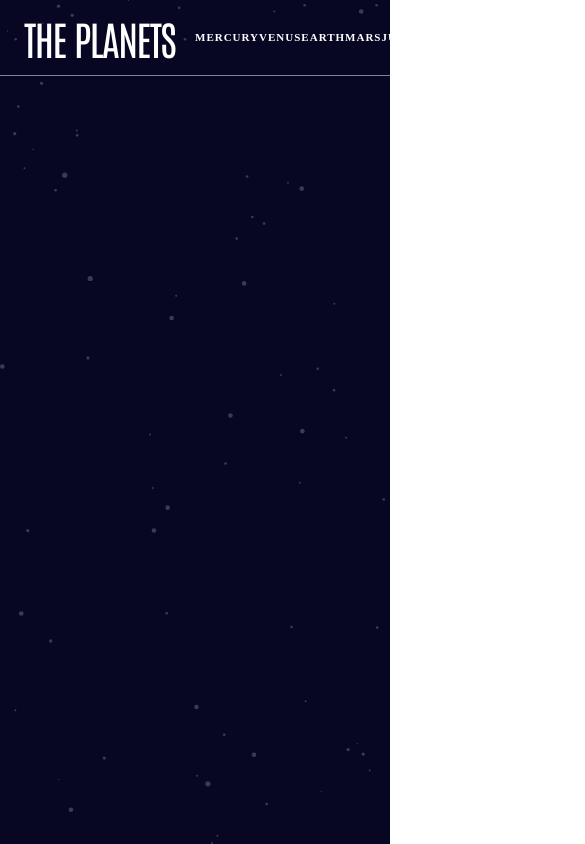
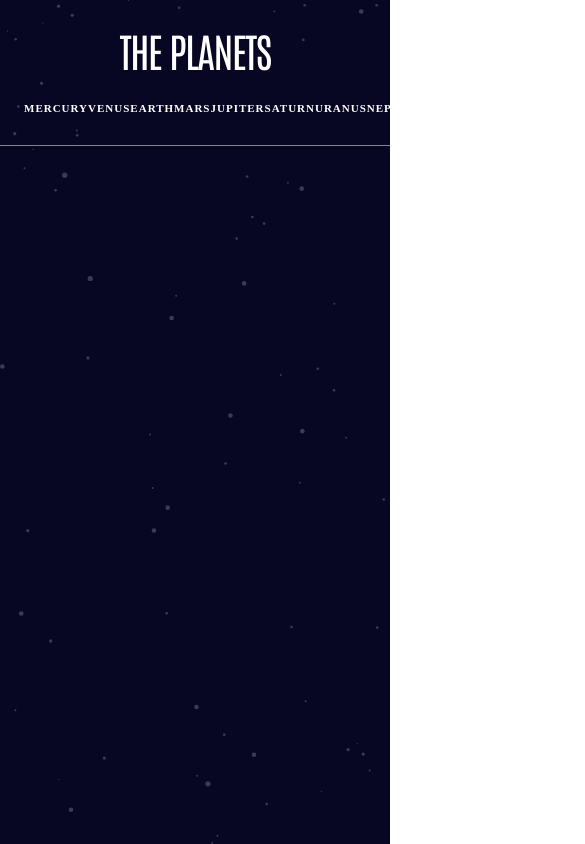
Before and after one commit to nyeno/Planet-Fact-Site, a React (Create React App) app: page / in a window 390 px wide. Shown: the whole page, 585 px wide, since content can reach past the window. Built offline with nearby package versions, Linux system fonts and the light colour scheme.

Commit message:
tablet responsive header

```diff
--- a/src/App.css
+++ b/src/App.css
@@ -10,9 +10,3 @@
     background-color: #070724;
     height:100vh
 }
-nav{
-  display: flex;
-  justify-content: space-between;
-  width: 50%;
-  align-items: center;
-}
--- a/src/Components/Header.js
+++ b/src/Components/Header.js
@@ -9,7 +9,7 @@ const Header = ({}) => {
       <section>
         <H2>The planets</H2>
       </section>
-      <nav>
+      <Nav style={{cursor:'pointer'}}>
         <H4>Mercury</H4>
         <H4>Venus</H4>
         <H4>Earth</H4>
@@ -18,13 +18,13 @@ const Header = ({}) => {
         <H4>Saturn</H4>
         <H4>Uranus</H4>
         <H4>Neptune</H4>
-      </nav>
+      </Nav>
     </StyledHeader>
   );
 };
 
 
-export const StyledHeader= styled.header`
+ const StyledHeader= styled.header`
   color: ${colors.white};
   background-color: ${(props) =>
     props.active ? props.activeColor : props.background};
@@ -32,7 +32,26 @@ export const StyledHeader= styled.header`
   justify-content: space-between;
   border-bottom: 1px solid ${colors.lightGrey};
   padding: 0.725em 1.5em;
+  @media only screen and (max-width: 768px) {
+   flex-direction:column;
+   align-items:center;
+   padding: 1.5em 1.5em;
+  }
+  @media only screen and (max-width: 375px) {
+  }
+`
 
+const Nav= styled.nav`
+  display: flex;
+  justify-content: space-between;
+  width: clamp(500px,50%,1000px);
+  align-items: center;
+  cursor:pointer;
+  @media only screen and (max-width: 768px) {
+    width:100%;
+    margin-top:20px
   }
-`;
+`
+
+
 export default Header;
```
